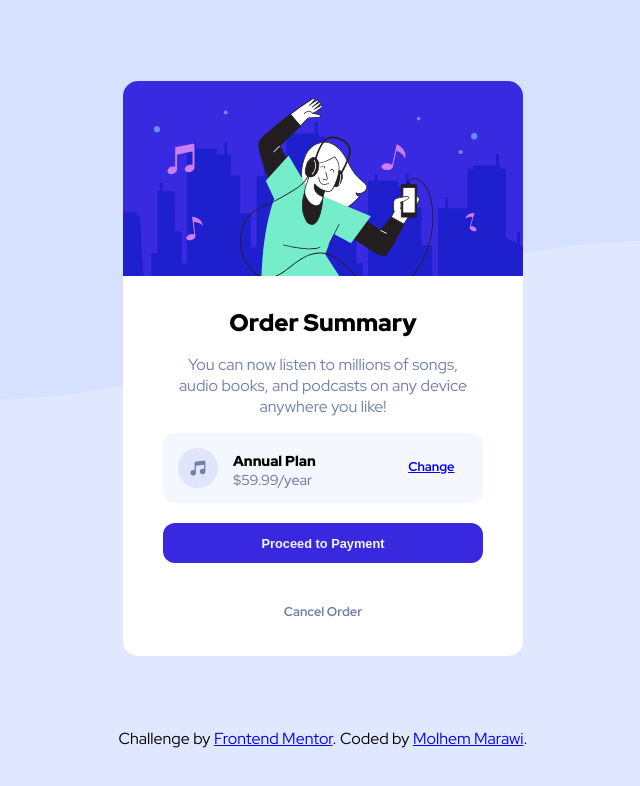
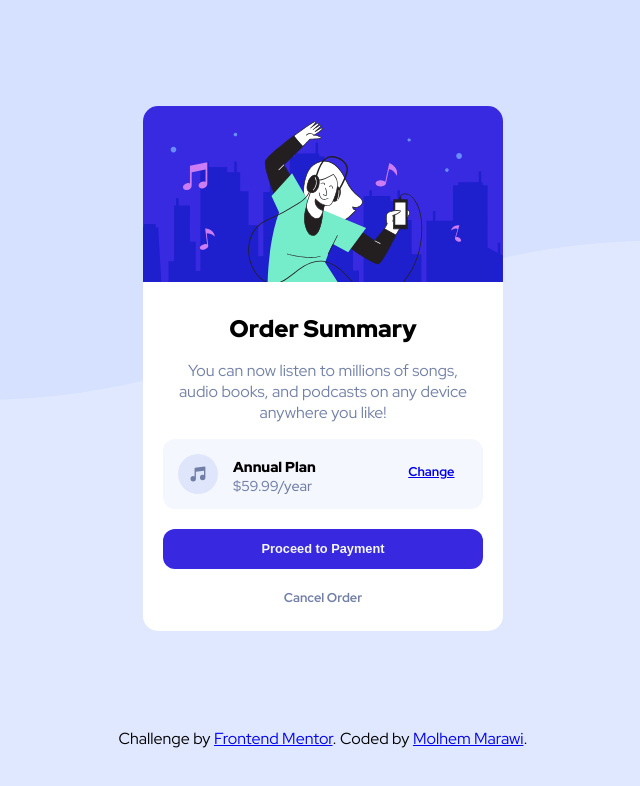
Before and after one commit to ispirar2/order-summary-component, a plain HTML site: page index.html in a window 1280 px wide. Shown: the whole page, without its empty margins (325-965 px from the left). Drawn offline with Linux system fonts and the light colour scheme.

Commit message:
fixed the container sizing for the desktop view

```diff
--- a/style.css
+++ b/style.css
@@ -47,15 +47,15 @@
         display: flex;
         flex-direction: column;
         align-items: center;
-        height: 575px;
-        width: 400px;
+        height: 525px;
+        width: 360px;
         background-color: var(--white);
         border-radius: var(--border-radius1);
 
     }
 
     .card-img img {
-        width: 400px;
+        width: 360px;
         border-radius: var(--border-radius4);
     }
 
@@ -142,7 +142,7 @@
         font-weight: 700;
         font-size: 0.8rem;
         text-decoration: none;
-        transform: translate(0, 70px);
+        transform: translate(0, 50px);
     }
     footer{
         display: flex;
```
